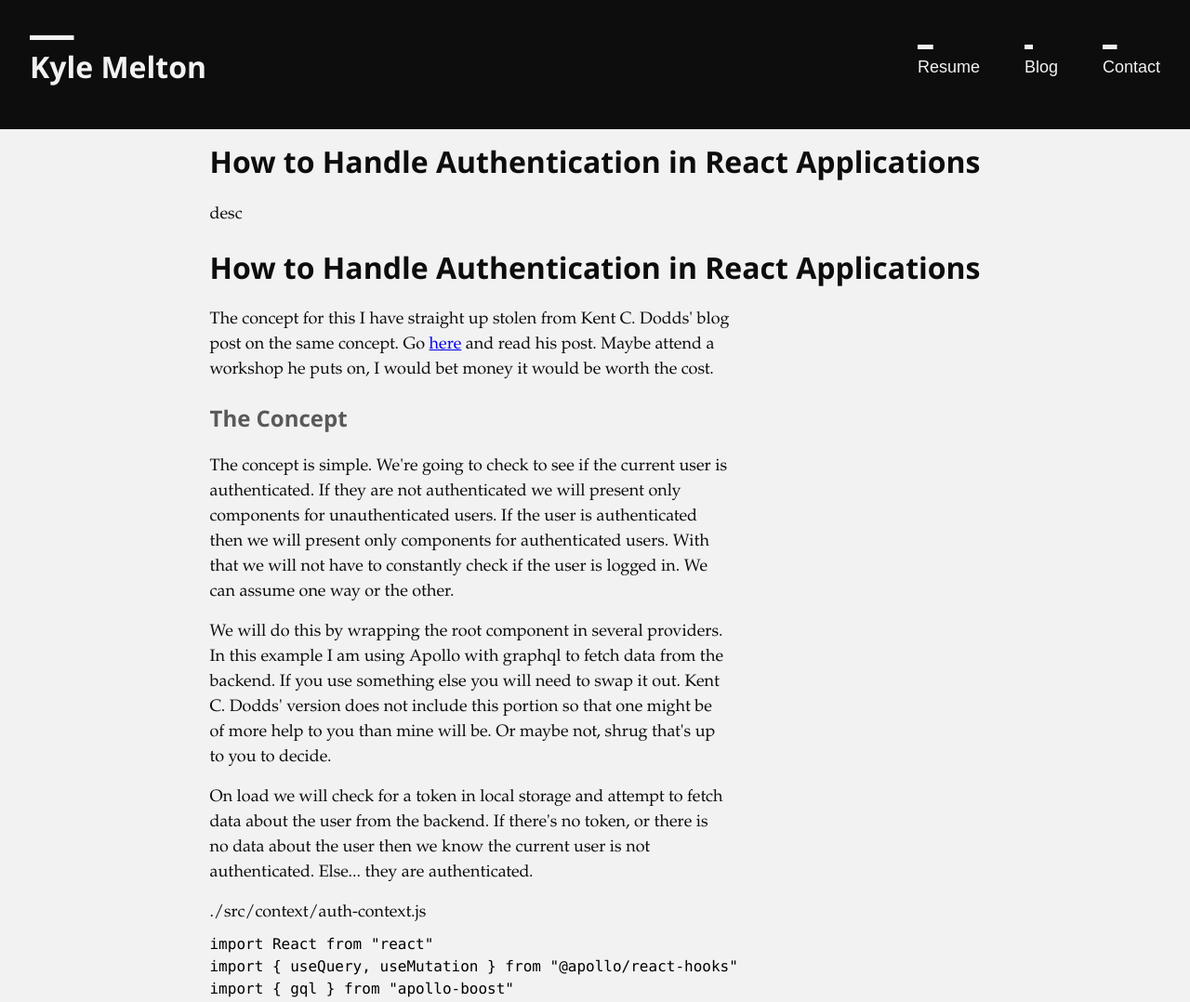
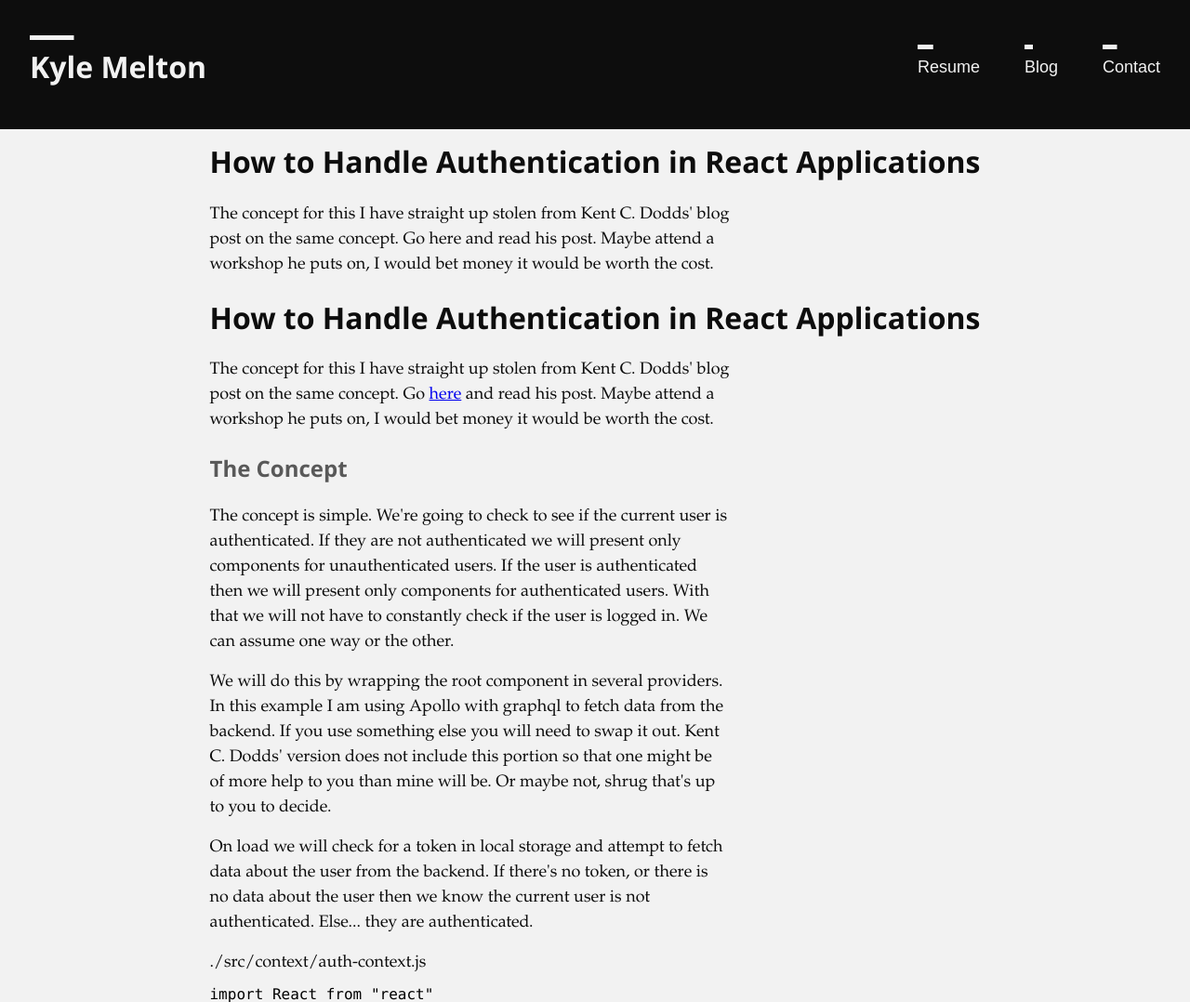
Before and after one commit to kalm42/kyle-melton.com, a Gatsby site: page /blog/2019-09-how-to-handle-authentication-in-react-applications/ in a window 1280 px wide. Shown: the top 1078 px of the page at 93% size. Built offline with nearby package versions, Linux system fonts and the light colour scheme; Gatsby itself is replaced by a stand-in of ours; some packages are replaced by stand-ins of ours; code samples lack their colours.

Commit message:
Update Blog “2019-09-how-to-handle-authentication-in-react-applications”

```diff
--- a/content/blog/2019-09-how-to-handle-authentication-in-react-applications.md
+++ b/content/blog/2019-09-how-to-handle-authentication-in-react-applications.md
@@ -1,13 +1,15 @@
 ---
 slug: /how-to-handle-authentication-in-react-applications
-date: 2019-09-22T19:57:43.522Z
+templateKey: blog-post
 title: How to Handle Authentication in React Applications
-templateKey: blog-post
-thumbnail: /img/how-to-handle-authentication-in-react-applications.png
-description: desc
+description: The concept for this I have straight up stolen from Kent C. Dodds'
+  blog post on the same concept. Go here and read his post. Maybe attend a
+  workshop he puts on, I would bet money it would be worth the cost.
 tags:
   - brewing
   - chemex
+thumbnail: /img/how-to-handle-authentication-in-react-applications.png
+date: 2019-09-22T19:57:43.522Z
 ---
 
 # How to Handle Authentication in React Applications
```
